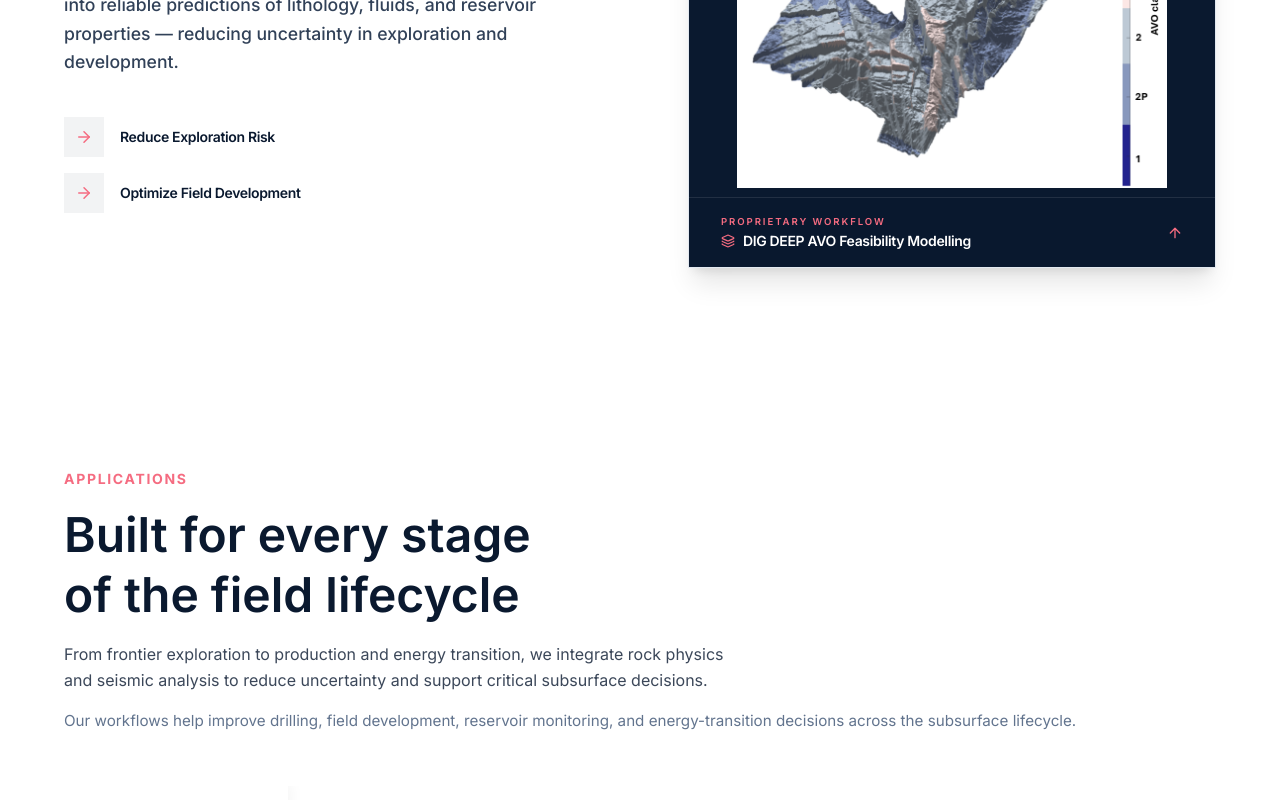
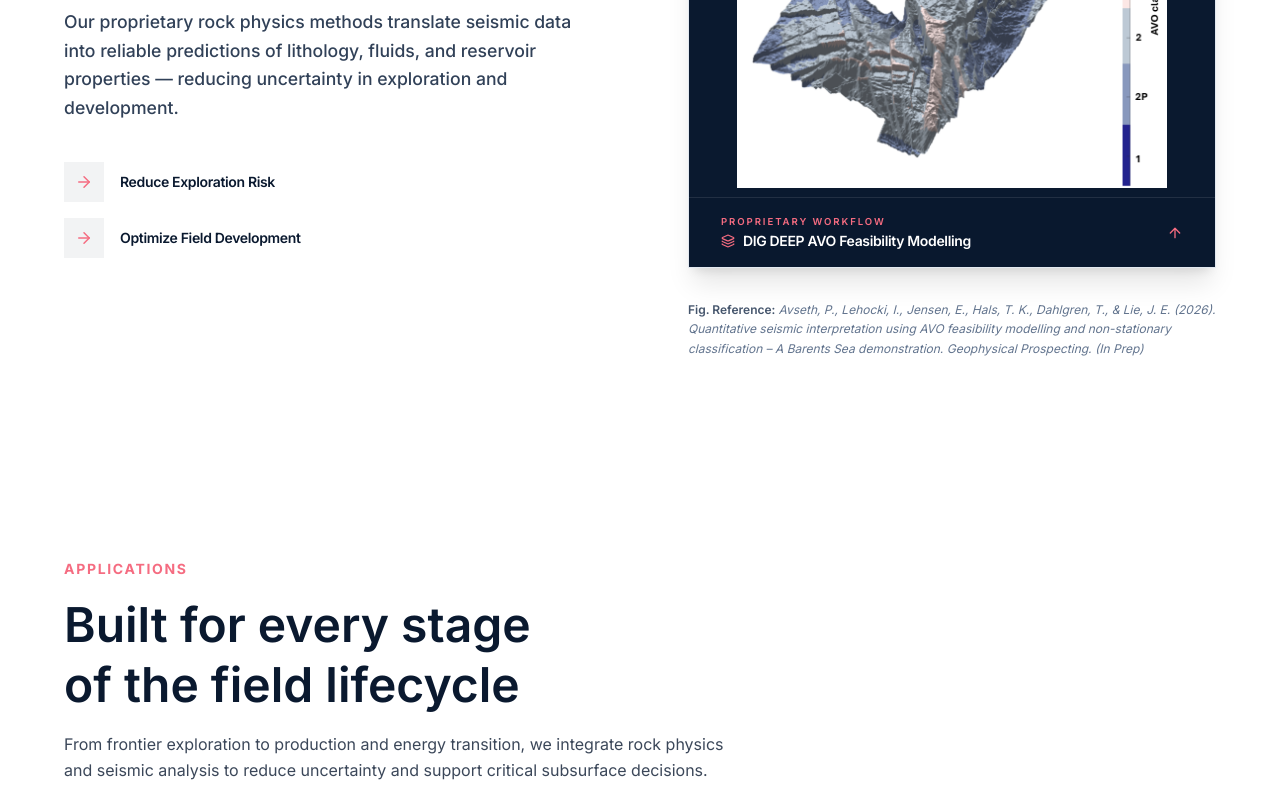
Before and after one commit to zaindigtech/dig-technology-webpage, a React (Vite) app: page / in a window 1280 px wide. Shown: the part 3166-3966 px from the top of the page. Built offline with nearby package versions, Linux system fonts and the light colour scheme.

Commit message:
Updated Applications and workflows with refrences

```diff
--- a/src/components/Applications.tsx
+++ b/src/components/Applications.tsx
@@ -146,6 +146,18 @@ export default function Applications() {
             </motion.div>
           </AnimatePresence>
         </div>
+
+        {activeId === 1 && (
+          <motion.p
+            initial={{ opacity: 0, y: 5 }}
+            animate={{ opacity: 1, y: 0 }}
+            transition={{ duration: 0.3 }}
+            className="text-xs text-slate-500 italic mt-2 leading-relaxed"
+          >
+            <strong className="not-italic font-semibold text-slate-600">Fig. Reference: </strong>
+            Avseth, P., Lehocki, I., Jensen, E., Hals, T. K., Dahlgren, T., & Lie, J. E. (2026). Quantitative seismic interpretation using AVO feasibility modelling and non-stationary classification – A Barents Sea demonstration. Geophysical Prospecting. (In Prep)
+          </motion.p>
+        )}
       </div>
     </div>
   </motion.section>
--- a/src/components/Workflows.tsx
+++ b/src/components/Workflows.tsx
@@ -236,10 +236,33 @@ export default function Workflows() {
                     </div>
                   )}
 
-
                 </div>
               </motion.div>
             </div>
+
+            {activeId === 0 && (
+              <motion.p
+                initial={{ opacity: 0, y: 5 }}
+                animate={{ opacity: 1, y: 0 }}
+                transition={{ duration: 0.3 }}
+                className="text-xs text-slate-500 italic mt-2 leading-relaxed"
+              >
+                <strong className="not-italic font-semibold text-slate-600">Fig. Reference: </strong>
+                Avseth, P., Lehocki, I., Jensen, E., Hals, T. K., Dahlgren, T., & Lie, J. E. (2026). Quantitative seismic interpretation using AVO feasibility modelling and non-stationary classification – A Barents Sea demonstration. Geophysical Prospecting. (In Prep)
+              </motion.p>
+            )}
+
+            {activeId === 1 && (
+              <motion.p
+                initial={{ opacity: 0, y: 5 }}
+                animate={{ opacity: 1, y: 0 }}
+                transition={{ duration: 0.3 }}
+                className="text-xs text-slate-500 italic mt-2 leading-relaxed"
+              >
+                <strong className="not-italic font-semibold text-slate-600">Fig. Reference: </strong>
+                Fluid density map derived from density-ratio attributes, using the methodology of Lehocki et al. (2025): Algorithms for extraction of reliable density ratios from pre-stack seismic data — Part 2: Applications, Geophysical Prospecting, 73, 1–33. <a href="https://doi.org/10.1111/1365-2478.70030" target="_blank" rel="noopener noreferrer" className="underline hover:text-slate-700 transition-colors">https://doi.org/10.1111/1365-2478.70030</a>
+              </motion.p>
+            )}
           </div>
         </div>
       </div>
```
